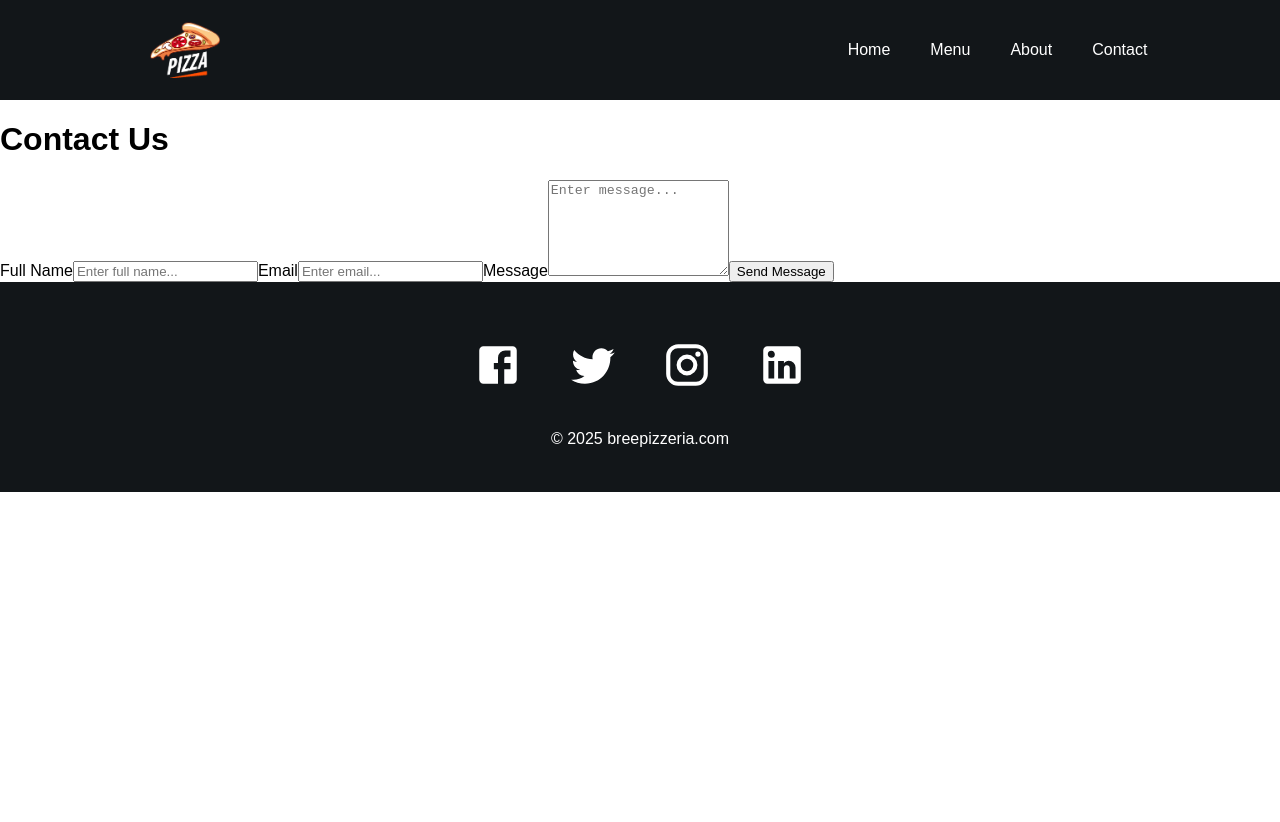
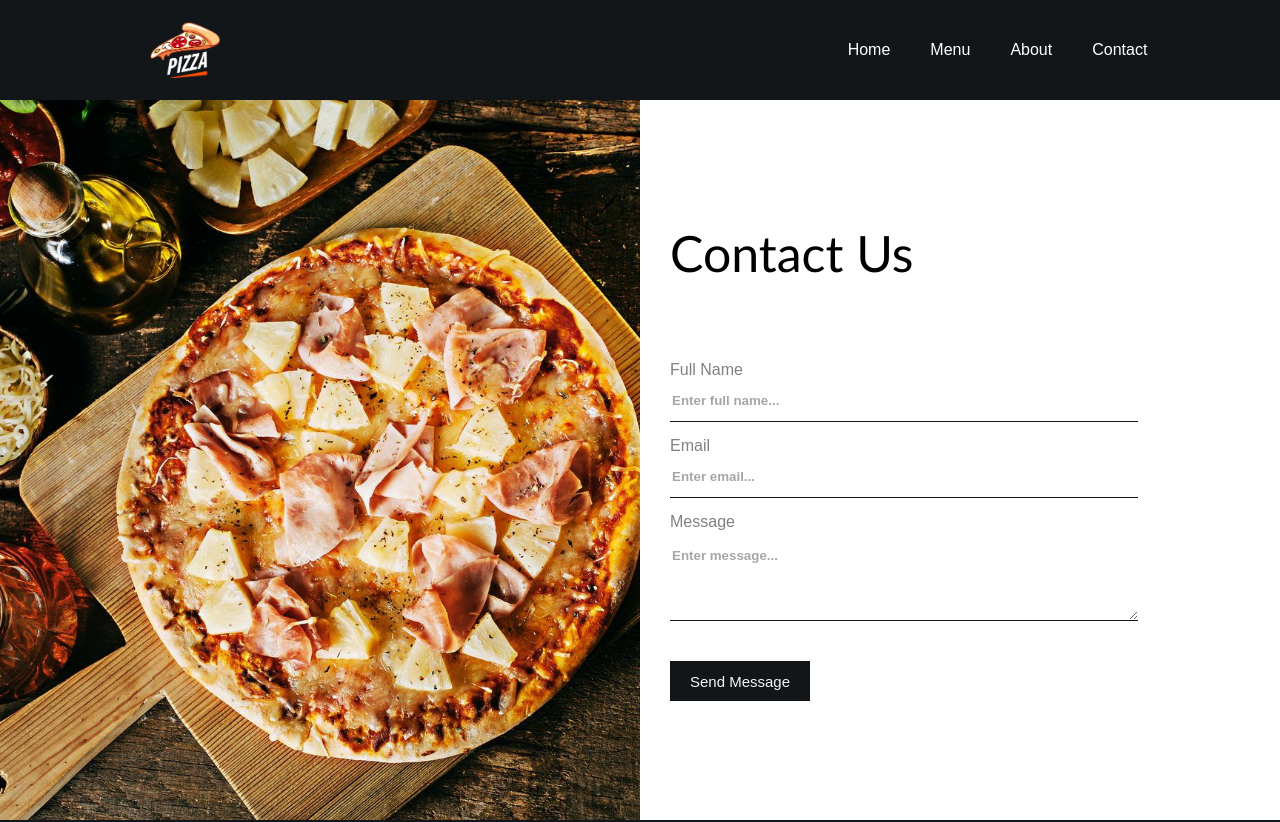
Before and after one commit to Bree-codes/Mastering-React.Js, a React (Vite) app in the folder bree-pizzeria/: page /contact in a window 1280 px wide. Shown: the top 822 px of the page. Before the commit the page ends 800 px from the top, so only its background shows below. Built offline with nearby package versions, Linux system fonts and the light colour scheme.

Commit message:
pizzeria

```diff
--- a/bree-pizzeria/src/Pages/Contact.jsx
+++ b/bree-pizzeria/src/Pages/Contact.jsx
@@ -1,4 +1,5 @@
 import hawaiian from"../assets/hawaiian.jpg"
+import "../Styles/Contact.css"
 
 const Contact = () => {
     return (
--- /dev/null
+++ b/bree-pizzeria/src/Styles/Contact.css
@@ -0,0 +1,80 @@
+.contact {
+    width: 100%;
+    height: 90vh;
+    display: flex;
+}
+
+.contact .leftSide {
+    height: 100%;
+    flex: 50%;
+    background-position: center;
+    background-repeat: no-repeat;
+    background-size: cover;
+}
+
+.contact .rightSide {
+    height: 100%;
+    flex: 50%;
+    display: flex;
+    flex-direction: column;
+    justify-content: center;
+}
+
+.contact .rightSide h1 {
+    font-family: "Trebuchet MS", "Lucida Sans Unicode", "Lucida Grande",
+    "Lucida Sans", Arial, sans-serif;
+    font-weight: 10;
+    font-size: 50px;
+    margin-left: 30px;
+}
+
+form {
+    display: flex;
+    flex-direction: column;
+    width: auto;
+    height: auto;
+    padding: 30px;
+}
+
+form input {
+    height: 40px;
+    width: 80%;
+    border: none;
+    border-bottom: 1px solid #121619;
+    color: black;
+}
+
+form textarea {
+    margin-top: 15px;
+    height: 70px;
+    width: 80%;
+    border: none;
+    border-bottom: 1px solid #121619;
+    color: black;
+}
+input::placeholder,
+textarea::placeholder {
+    font-weight: bold;
+    color: rgba(0, 0, 0, 0.35);
+    font-family: Arial, Helvetica, sans-serif;
+}
+form input:focus,
+textarea:focus {
+    outline: none;
+}
+
+form label {
+    margin-top: 15px;
+    color: grey;
+}
+
+form button {
+    margin-top: 40px;
+    width: 140px;
+    height: 40px;
+    border: none;
+    background-color: #121619;
+    color: whitesmoke;
+    font-size: 15px;
+    cursor: pointer;
+}
```
